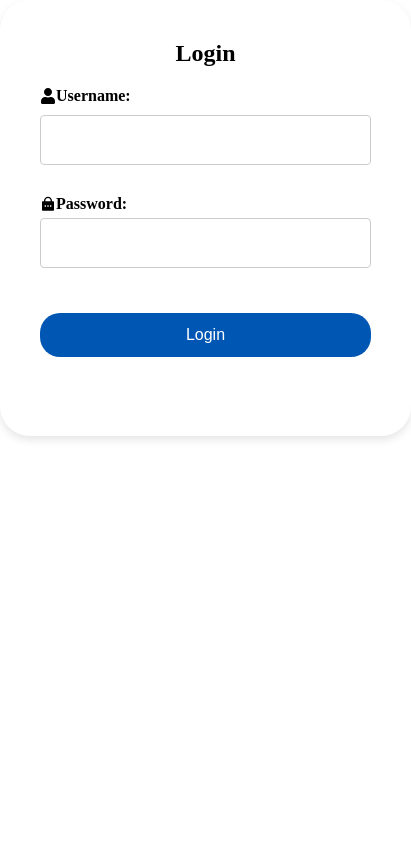
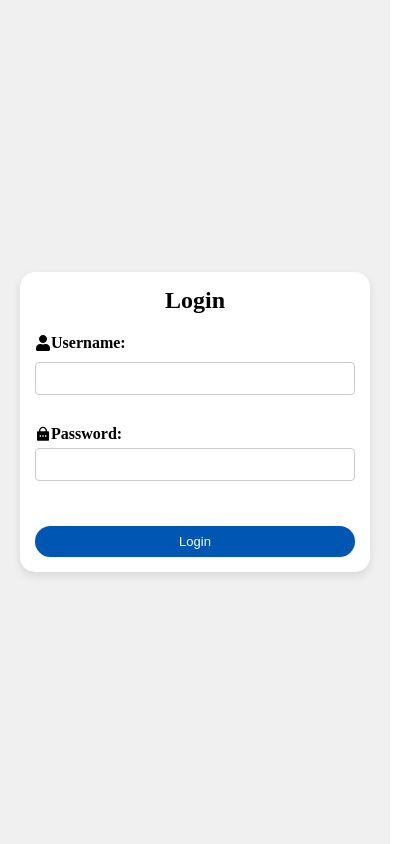
Before and after one commit to iammayank0/vrdentaldesign-frontend, a React (Create React App) app: page /login in a window 390 px wide. Shown: the whole page, 411 px wide, since content can reach past the window. Built offline with nearby package versions, Linux system fonts and the light colour scheme.

Commit message:
Making Login Page Responsive

```diff
--- a/src/App.css
+++ b/src/App.css
@@ -9,8 +9,8 @@ body {
     color: #fff;
   }
 
-  @media (max-width: 600px) {
+  /* @media (max-width: 600px) {
     html{
       width: fit-content;
     }
-  }
+  } */
--- a/src/Components/Login/Login.css
+++ b/src/Components/Login/Login.css
@@ -1,13 +1,24 @@
 /* Login.css */
+.wholebody {
+  display: flex;
+  align-items: center;
+  justify-content: center; /* Center the login container */
+  max-height: 100vh;
+  height: 100vh;
+  background-color: #f0f0f0;
+  padding: 20px; /* Added padding for smaller screens */
+}
 
 .login-container {
   background-color: #ffffff;
   padding: 40px; /* Increased padding for a better look */
   border-radius: 30px;
   box-shadow: 0 4px 8px rgba(0, 0, 0, 0.1);
-  width: 411px;
-  height: 436px;
+  width: 100%;
+  max-width: 411px;
+  height: auto; /* Allows height to adjust based on content */
   text-align: center;
+  box-sizing: border-box; /* Ensures padding is included in width/height */
 }
 
 .login-container h2 {
@@ -53,9 +64,61 @@
 }
 
 button:active {
-	transform: scale(0.95);
+  transform: scale(0.95);
 }
 
 .login-form button:hover {
   background-color: #0056b3;
 }
+
+/* Responsive design */
+@media (max-width: 768px) {
+  .login-container {
+    padding: 30px; /* Reduce padding on smaller screens */
+    border-radius: 25px; /* Adjust border radius for smaller screens */
+  }
+
+  .login-form input {
+    padding: 12px; /* Adjust padding on inputs for medium screens */
+    font-size: 15px; /* Adjust font size for medium screens */
+  }
+
+  .login-form button {
+    padding: 12px; /* Adjust padding on button for medium screens */
+    font-size: 15px; /* Adjust font size for medium screens */
+  }
+}
+
+@media (max-width: 600px) {
+  .login-container {
+    padding: 20px; /* Reduce padding on smaller screens */
+    border-radius: 20px; /* Adjust border radius for smaller screens */
+  }
+
+  .login-form input {
+    padding: 10px; /* Reduce padding on inputs for smaller screens */
+    font-size: 14px; /* Adjust font size for smaller screens */
+  }
+
+  .login-form button {
+    padding: 10px; /* Adjust padding on button for smaller screens */
+    font-size: 14px; /* Adjust font size for smaller screens */
+  }
+}
+
+@media (max-width: 480px) {
+  .login-container {
+    padding: 15px; /* Further reduce padding on very small screens */
+    border-radius: 15px; /* Further adjust border radius for very small screens */
+  }
+
+  .login-form input {
+    padding: 8px; /* Further reduce padding on inputs for very small screens */
+    font-size: 13px; /* Further adjust font size for very small screens */
+  }
+
+  .login-form button {
+    padding: 8px; /* Further adjust padding on button for very small screens */
+    font-size: 13px; /* Further adjust font size for very small screens */
+  }
+}
--- a/src/Components/Login/Login.js
+++ b/src/Components/Login/Login.js
@@ -32,7 +32,7 @@ const Login = ({ setLoggedIn }) => {
   };
 
   return (
-    <div class="wholebody">
+    <div className="wholebody">
     <div className="login-container">
       <h2>Login</h2>
       <form className="login-form" onSubmit={handleSubmit}>
```
